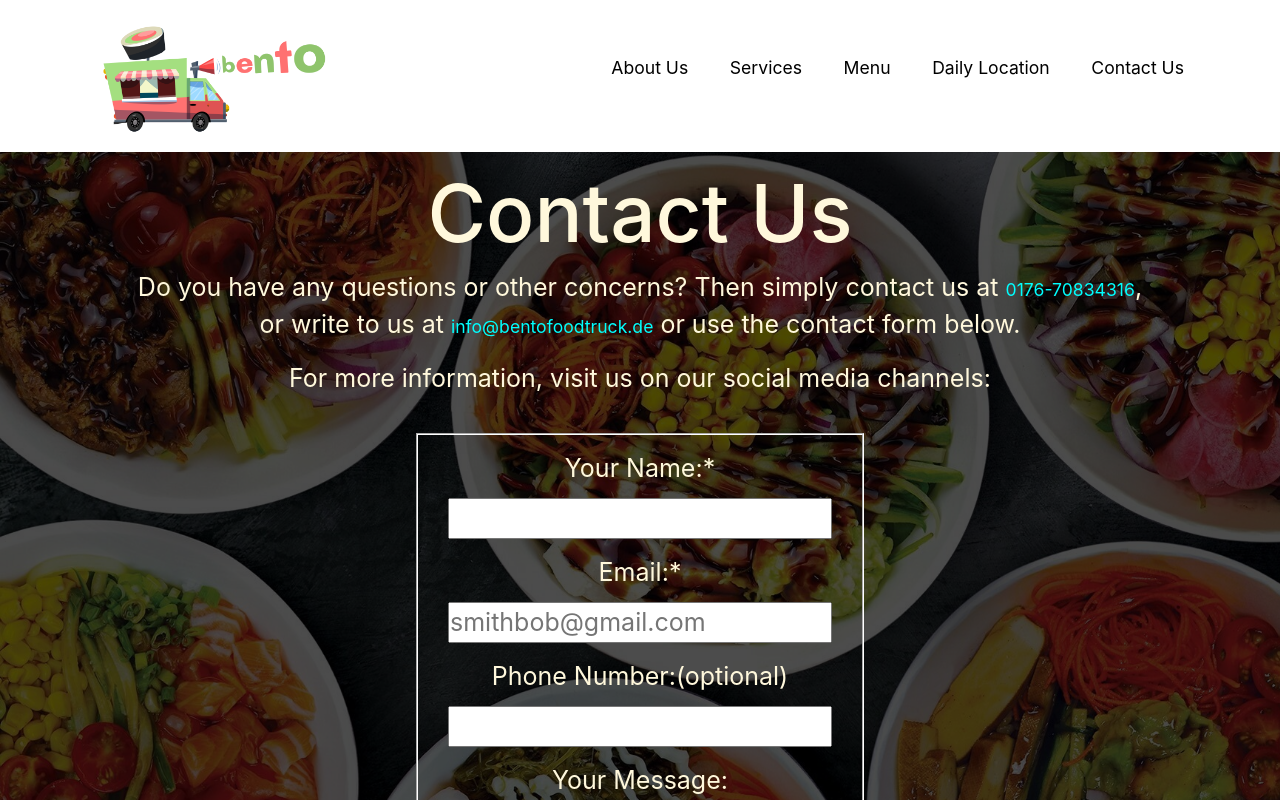
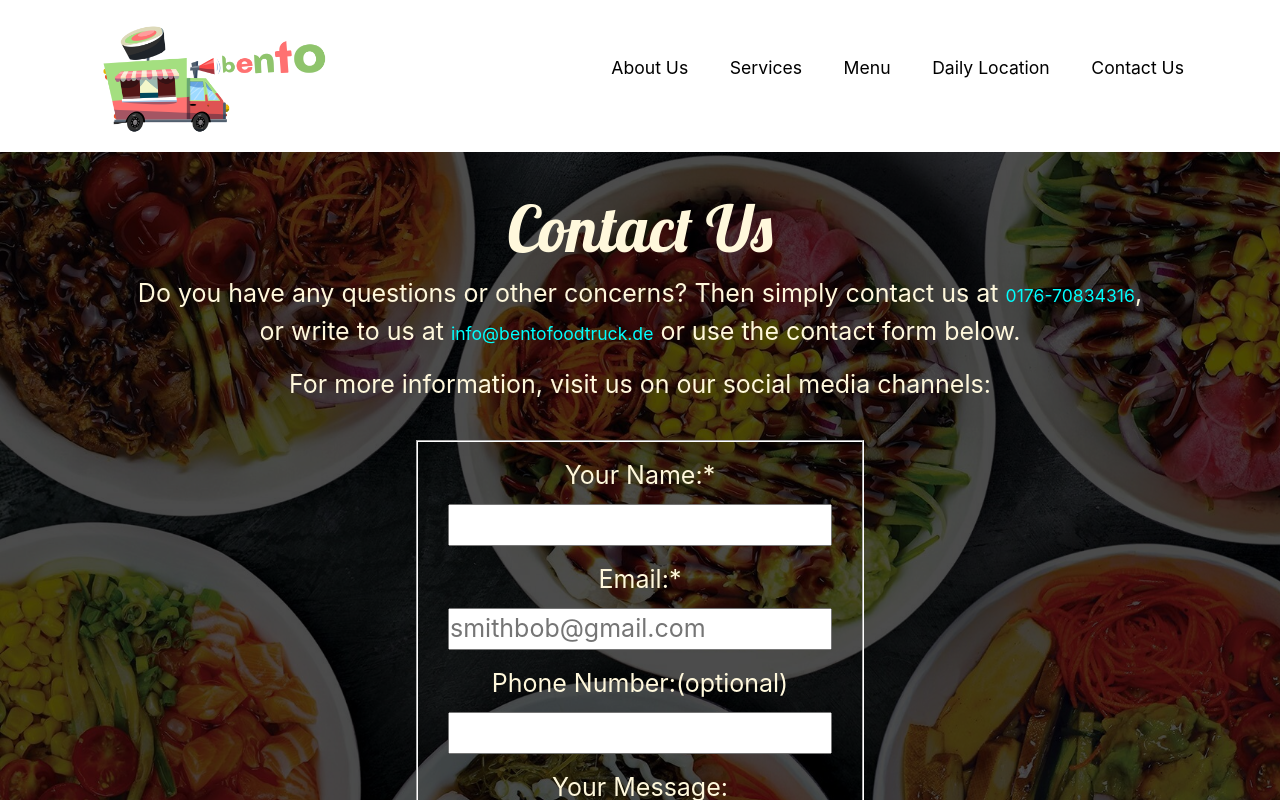
Before and after one commit to bella-ent/Bento, a React (Create React App) app: page /contact in a window 1280 px wide. Shown: the top 800 px of the page. Built offline with nearby package versions, Linux system fonts and the light colour scheme; a web font is replaced by a local one.

Commit message:
added light transparent bg to services page

```diff
--- a/src/assets/App.css
+++ b/src/assets/App.css
@@ -342,9 +342,14 @@ padding: 0 2rem;
 	background-position: center;
 	background-size: cover;
 	height: 100%;
-	padding-bottom: 8rem;
+}
 
+#bg-m-service {
+	background-color: #0000003b;
+	height: 100%;
+		padding-bottom: 8rem;
 }
+
 .mainService h1 {
 	font-family: 'Lobster', cursive;
 	padding-top: 5rem;
--- a/src/assets/ContactUs.css
+++ b/src/assets/ContactUs.css
@@ -3,11 +3,12 @@
 
   background-size: cover;
 }
+
 .contact-box {
   background-color: rgba(0, 0, 0, 0.7);
   color: cornsilk;
   text-align: center;
-  padding-top: 1%;
+  padding-top: 3%;
 }
 .flex {
   display: flex;
@@ -27,7 +28,8 @@
   gap: 10px;
 }
 .contact-box h2 {
-  font-size: 80px;
+  font-size: 4rem;
+font-family: 'Lobster', cursive;
 }
 
 .button,
--- a/src/components/Menu/MainMenuCard.js
+++ b/src/components/Menu/MainMenuCard.js
@@ -16,7 +16,7 @@ function MainMenuCard({ menu }) {
 	return (
 		<div className="main-menu-card">
 			<img src={menu.img} alt="img" />
-			<h3>{menu.title}</h3>
+			<h4>{menu.title}</h4>
 			{/* <p>{menu.detail}</p> */}
 			{menu.detail.map((list) => (
 				<p>{list}</p>
--- a/src/components/Service/MainServices.js
+++ b/src/components/Service/MainServices.js
@@ -1,6 +1,6 @@
-import React, { useEffect } from "react";
 import { mainServicesData } from "../../data/mainServices";
 import MainServiceCard from "./MainServiceCard";
+import React, { useEffect } from "react";
 import { useLocation } from "react-router-dom";
 
 function MainServices() {
@@ -11,10 +11,12 @@ function MainServices() {
 	}, [pathname]);
 	return (
 		<div className="mainService">
-			<h1>Our Services</h1>
-			{mainServicesData.map((card) => (
-				<MainServiceCard props={card} />
-			))}
+			<div id="bg-m-service">
+				<h1>Our Services</h1>
+				{mainServicesData.map((card) => (
+					<MainServiceCard props={card} />
+				))}
+			</div>
 		</div>
 	);
 }
```
Also changed, not shown: 2 other files (tests, documents, lock files or other folders).
